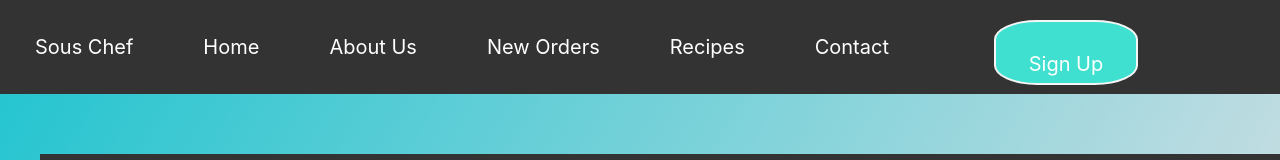
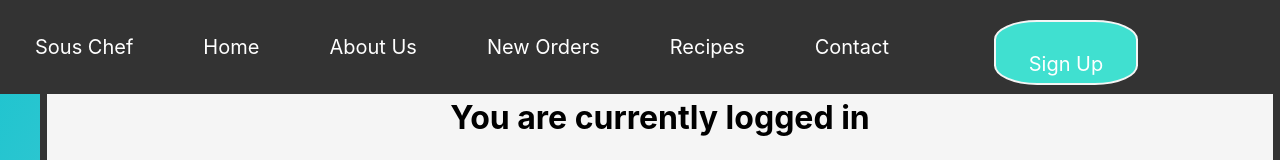
Before and after one commit to mathews1193/React-first_project, a React (Create React App) app: page / in a window 1280 px wide. Shown: the top 160 px of the page. Built offline with nearby package versions, Linux system fonts and the light colour scheme.

Commit message:
update the navbar to be fixed to page

```diff
--- a/src/App.js
+++ b/src/App.js
@@ -16,12 +16,13 @@ class App extends React.Component {
     <div>
       <div className="container">
         <NavBar/>
-         {/* <div className="recipe-list">
-            {recipeComponents} </div>*/}
+         {/* */}
             <div className="container-todo">
               <MyInfor/>
             </div>
-
+          <div className="recipe-list">
+            {recipeComponents}
+          </div>
       </div>
         <Footer/>
     </div>
--- a/src/components/MyInfor.js
+++ b/src/components/MyInfor.js
@@ -13,7 +13,7 @@ class MyInfor extends React.Component {
   render(){
     let result;
 
-    if (this.state.isLoggedIn === true){
+    if (this.state.isLoggedIn){
       result ="in"
     } else {
       result = "out"
--- a/src/components/stylesheets/Footer.css
+++ b/src/components/stylesheets/Footer.css
@@ -2,6 +2,7 @@
     background-color: #333;
     margin:0;
     padding:0;
+    bottom:0;
     overflow: hidden;
 }
 .message{
--- a/src/components/stylesheets/NavBar.css
+++ b/src/components/stylesheets/NavBar.css
@@ -1,5 +1,8 @@
 .NavBar{
     background-color: #333;
+    position: fixed;
+    width:100%;
+    top:0;
 }
 .links{
     text-align: center;
```
